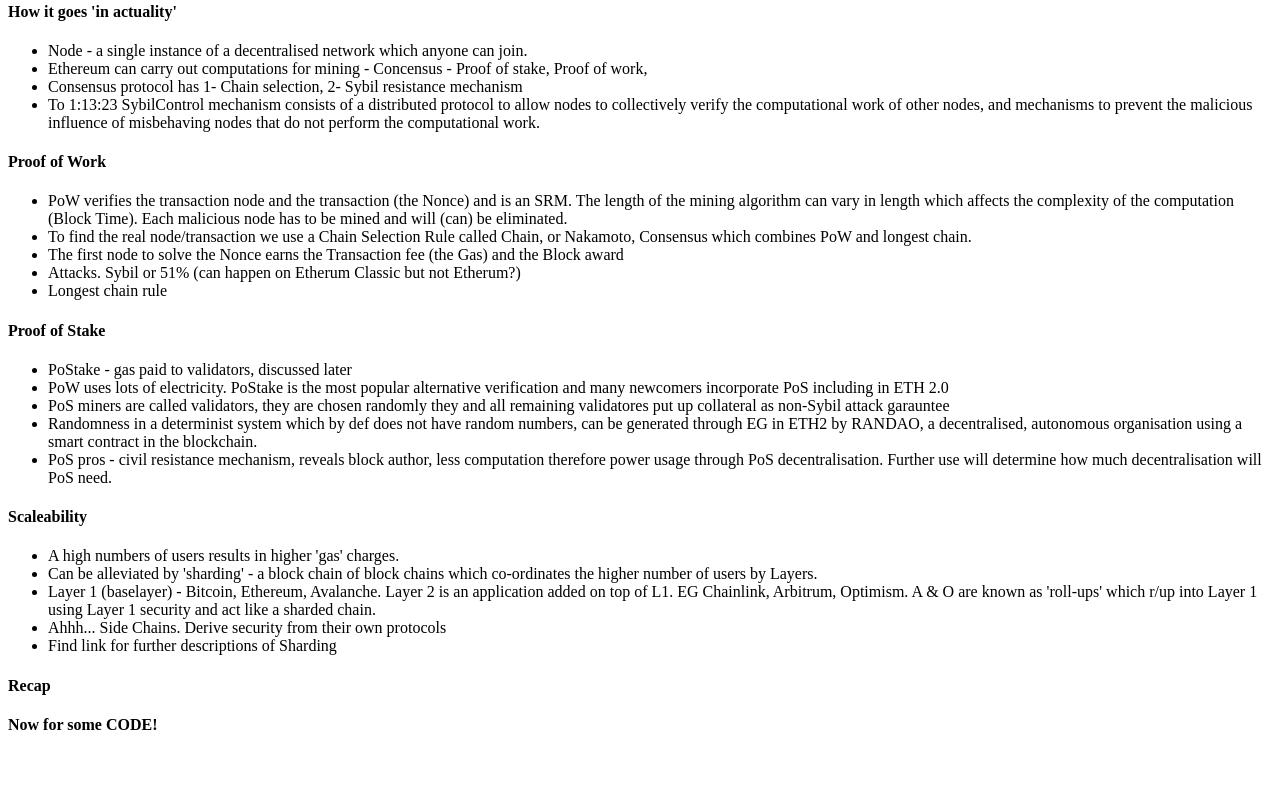
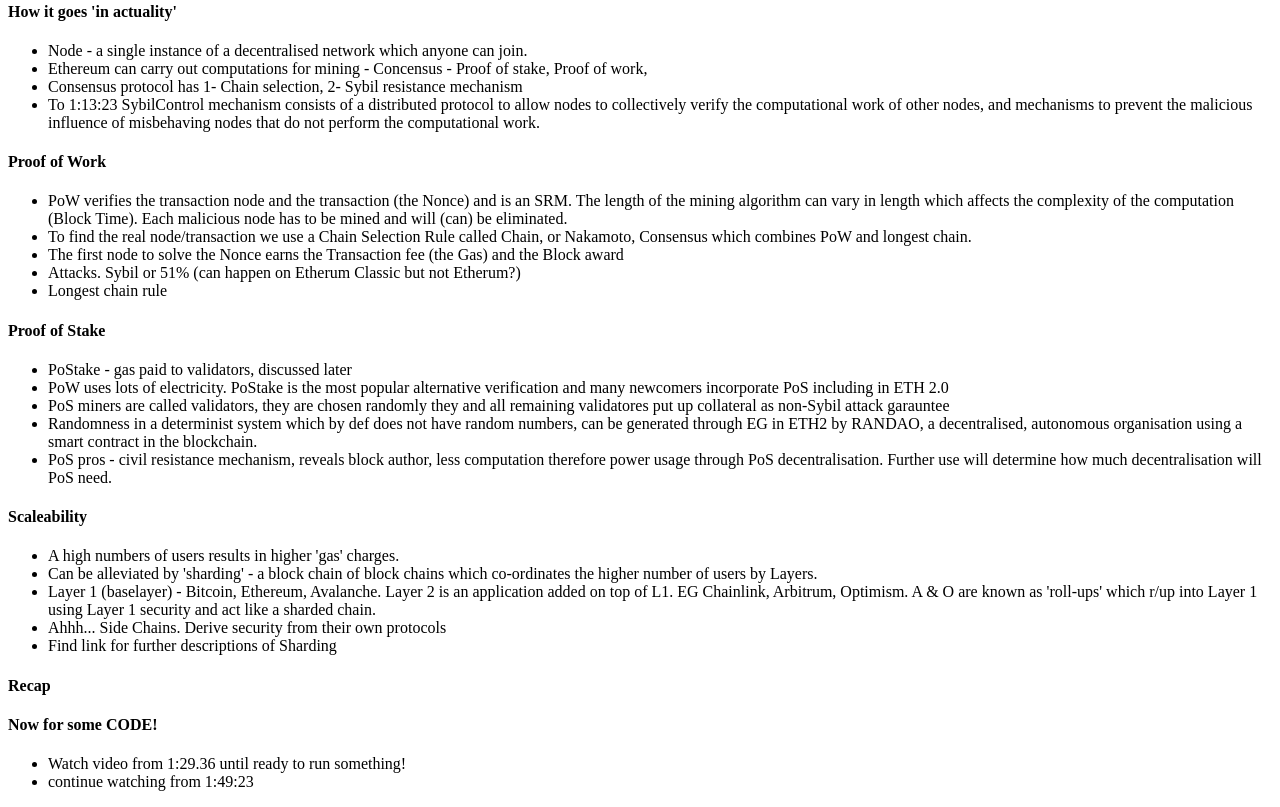
Before and after one commit to 1BobC/PatsBlockChain, a plain HTML site: page index.html in a window 1280 px wide. Shown: the part 1280-2087 px from the top of the page. Before the commit the page ends 2035 px from the top, so only its background shows below. Drawn offline with Linux system fonts and the light colour scheme; a script that the page names is missing.

Commit message:
Watch video from 1:29.36 until ready to run something! And continue watching from 1:49:23

```diff
--- a/index.html
+++ b/index.html
@@ -127,6 +127,10 @@
     </ul>
     <h4>Recap</h4>
     <h4>Now for some CODE!</h4>
+    <ul>
+        <li>Watch video from 1:29.36 until ready to run something!</li>
+        <li>continue watching from 1:49:23</li>
+    </ul>
 
 
 <script src="jscript.js"></script>
```
Also changed, not shown: 1 other file.
